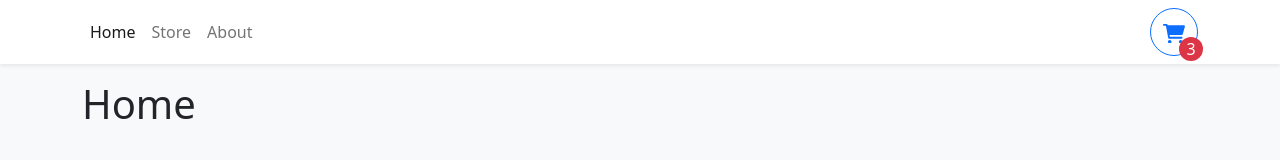
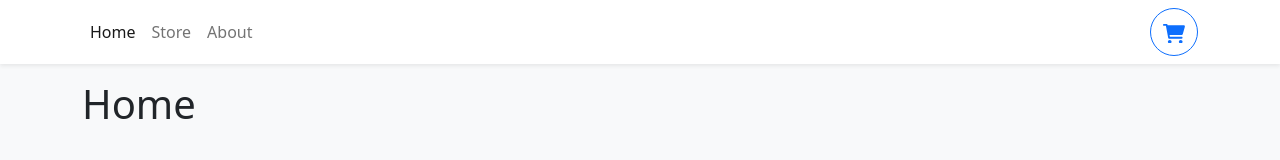
Before and after one commit to Chen-Stefan/shopping_cart, a React (Create React App) app in the folder shopcart/: page / in a window 1280 px wide. Shown: the top 160 px of the page. Built offline with nearby package versions, Linux system fonts and the light colour scheme.

Commit message:
Use cardQuantity in Navbar to display icon when adding items

```diff
--- a/shopcart/src/components/Navbar.tsx
+++ b/shopcart/src/components/Navbar.tsx
@@ -1,9 +1,12 @@
 import { Container, Button, Nav, Navbar as NavbarBs } from "react-bootstrap";
 import { NavLink } from "react-router-dom";
+import { useShoppingCart } from "../context/ShoppingCartContext";
 
 export function Navbar() {
+  const { openCart, cartQuantity } = useShoppingCart();
+
   return (
-    <NavbarBs sticky='top' className="bg-white shadow-sm mb-3">
+    <NavbarBs sticky="top" className="bg-white shadow-sm mb-3">
       <Container>
         <Nav className="me-auto">
           <Nav.Link to="/" as={NavLink}>
@@ -17,6 +20,7 @@ export function Navbar() {
           </Nav.Link>
         </Nav>
         <Button
+          onClick={openCart}
           style={{ width: "3rem", height: "3rem", position: "relative" }}
           variant="outline-primary"
           className="rounded-circle"
@@ -28,12 +32,22 @@ export function Navbar() {
           >
             <path d="M96 0C107.5 0 117.4 8.19 119.6 19.51L121.1 32H541.8C562.1 32 578.3 52.25 572.6 72.66L518.6 264.7C514.7 278.5 502.1 288 487.8 288H170.7L179.9 336H488C501.3 336 512 346.7 512 360C512 373.3 501.3 384 488 384H159.1C148.5 384 138.6 375.8 136.4 364.5L76.14 48H24C10.75 48 0 37.25 0 24C0 10.75 10.75 0 24 0H96zM128 464C128 437.5 149.5 416 176 416C202.5 416 224 437.5 224 464C224 490.5 202.5 512 176 512C149.5 512 128 490.5 128 464zM512 464C512 490.5 490.5 512 464 512C437.5 512 416 490.5 416 464C416 437.5 437.5 416 464 416C490.5 416 512 437.5 512 464z" />
           </svg>
-          <div
-            className="rounded-circle bg-danger d-flex justify-content-center align-items-center"
-            style={{ color: "white", width: "1.5rem", height: "1.5rem", position: 'absolute', bottom: 0, right: 0, transform: 'translate(25%, 25%)' }}
-          >
-            3
-          </div>
+          {cartQuantity > 0 && (
+            <div
+              className="rounded-circle bg-danger d-flex justify-content-center align-items-center"
+              style={{
+                color: "white",
+                width: "1.5rem",
+                height: "1.5rem",
+                position: "absolute",
+                bottom: 0,
+                right: 0,
+                transform: "translate(25%, 25%)",
+              }}
+            >
+              {cartQuantity}
+            </div>
+          )}
         </Button>
       </Container>
     </NavbarBs>
```
